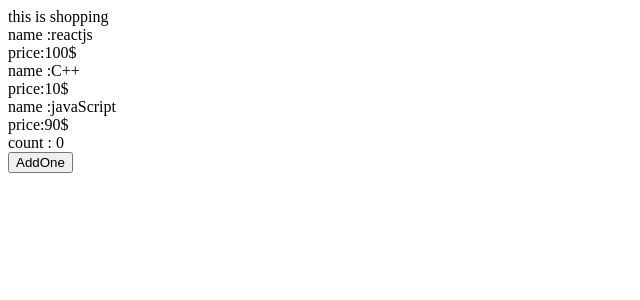
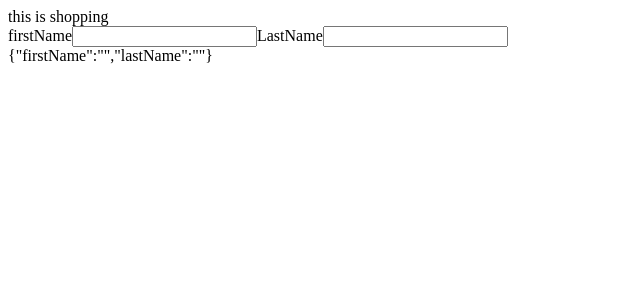
Before and after one commit to ZahraNejati79/product, a React (Create React App) app: page / in a window 1280 px wide. Shown: the top 300 px of the page, without its empty margins (0-640 px from the left). Built offline with nearby package versions, Linux system fonts and the light colour scheme.

Commit message:
object state handler

```diff
--- a/src/App.js
+++ b/src/App.js
@@ -1,6 +1,9 @@
 import React, { useState } from "react";
 import Count from "./components/Counter/Counter";
 import Products from "./components/Products/Products";
+import UpdateObject from "./components/HookObject";
+import HookObject from "./components/HookObject";
+
 const App = () => {
   const [products, setProducts] = useState([
     { name: "reactjs", price: "100$" },
@@ -10,10 +13,11 @@
   return (
     <div>
       <div>this is shopping</div>
-      {products.map((product) => {
+      {/* {products.map((product) => {
         return <Products name={product.name} price={product.price} />;
       })}
-      <Count />
+      <Count /> */}
+      <HookObject />
     </div>
   );
 };
--- /dev/null
+++ b/src/components/HookObject.js
@@ -0,0 +1,38 @@
+import { useState } from "react";
+
+const HookObject = () => {
+  const [user, setUser] = useState({
+    firstName: "",
+    lastName: "",
+  });
+
+  const changeHandler = (e) => {
+    const value = e.target.value;
+    setUser({ ...user, [e.target.name]: value });
+  };
+  return (
+    <form>
+      <label>
+        firstName
+        <input
+          type="text"
+          name="firstName"
+          value={user.firstName}
+          onChange={changeHandler}
+        />
+      </label>
+      <label>
+        LastName
+        <input
+          type="text"
+          name="lastName"
+          value={user.lastName}
+          onChange={changeHandler}
+        />
+      </label>
+      <div>{JSON.stringify(user)}</div>
+    </form>
+  );
+};
+
+export default HookObject;
```
